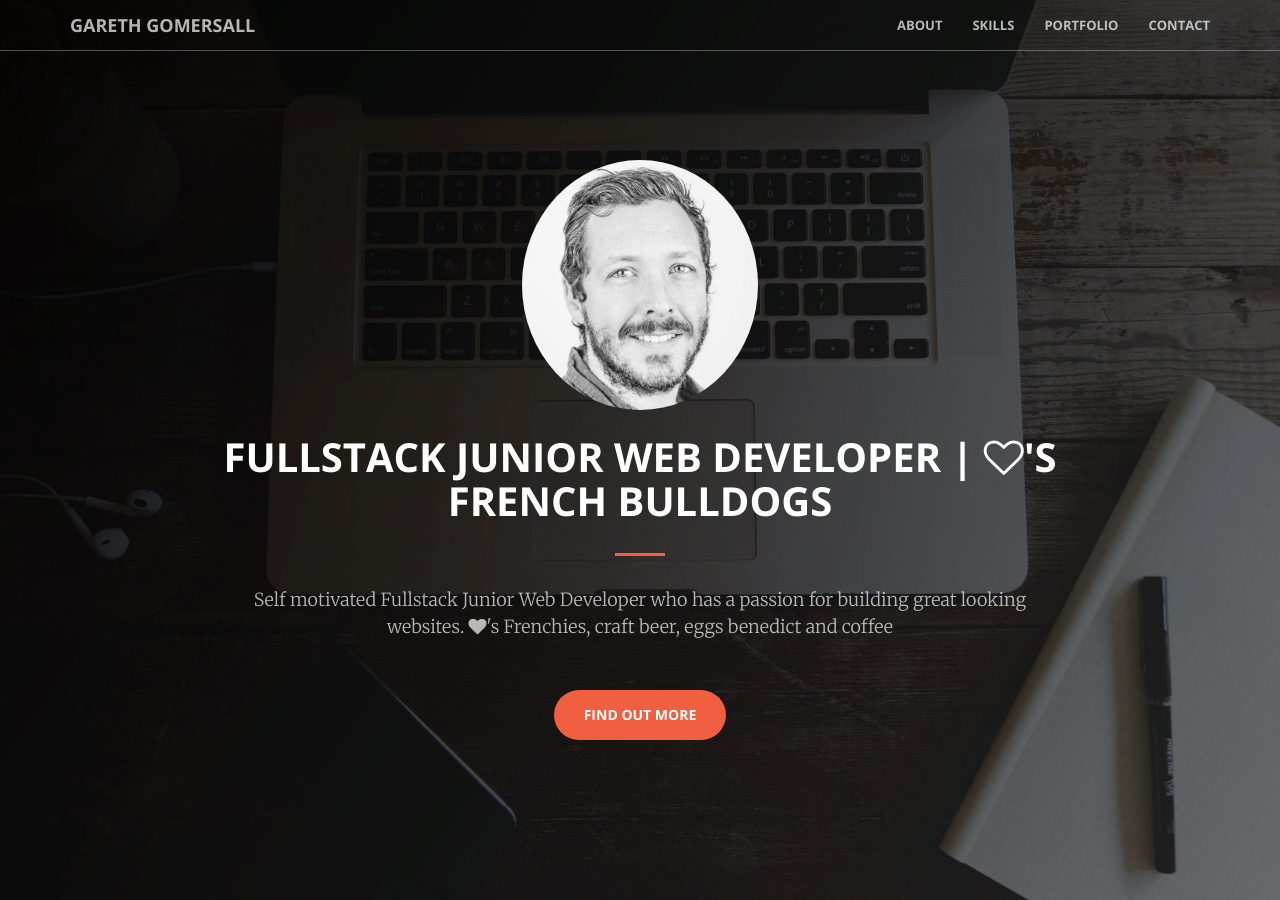
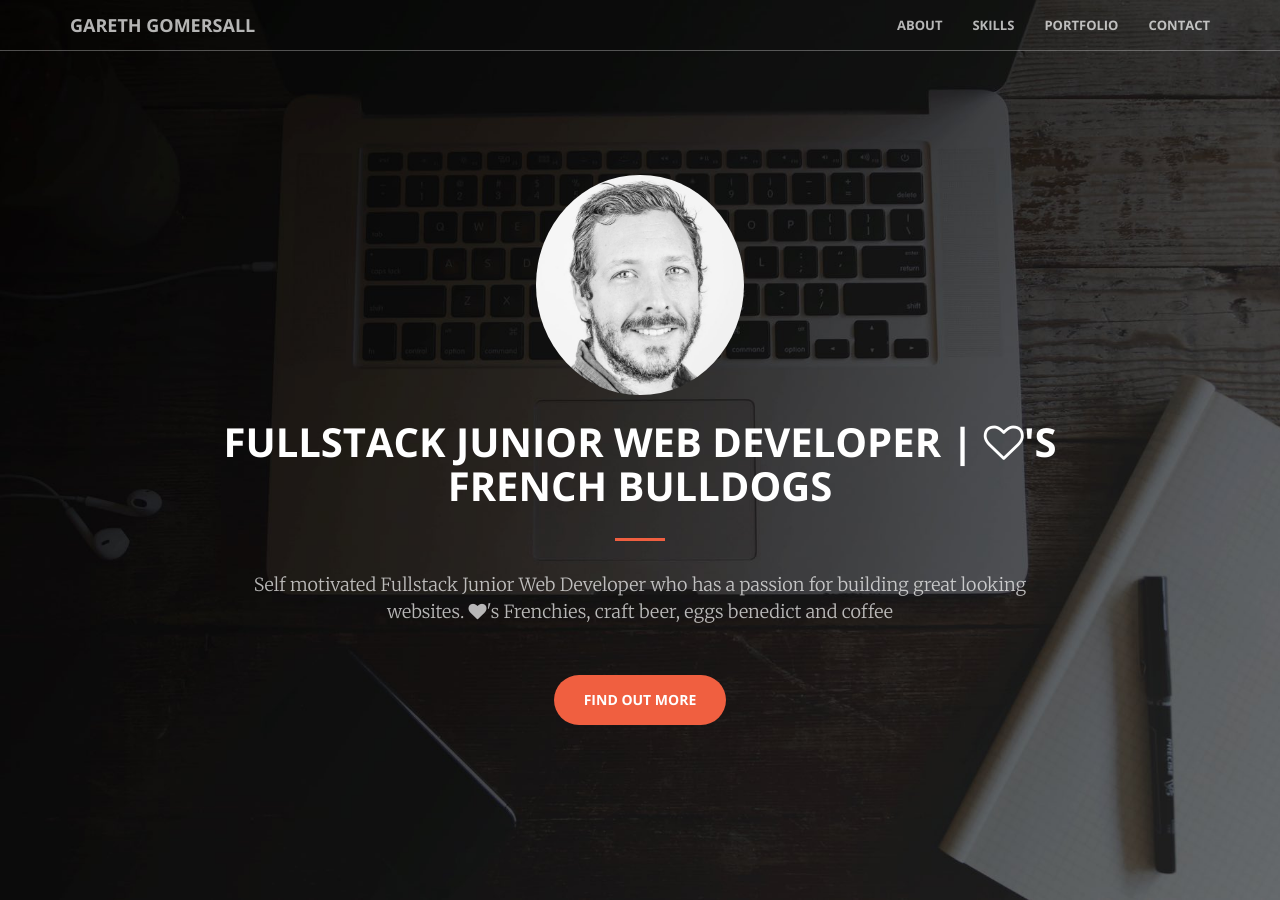
Before and after one commit to ggomersall/ggomersall.github.io, a Jekyll site: the page built from index.html, in a window 1280 px wide and 900 px high. Built offline with Jekyll 4.4.1, drawn with Linux system fonts in a browser that asks for light colours.

Commit message:
changed hight of headshot by a few px

```diff
--- a/_sass/_base.scss
+++ b/_sass/_base.scss
@@ -167,7 +167,7 @@ header {
             .head-shot {
                 img {
                     border-radius:50%;
-                    height: 250px;
+                    height: 220px;
                     margin-bottom: 25px;
                 }
             }
```
